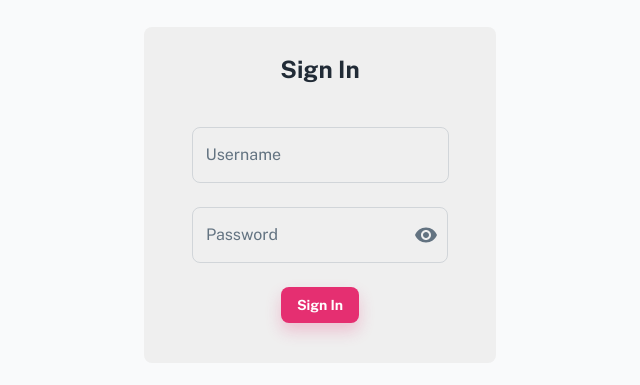
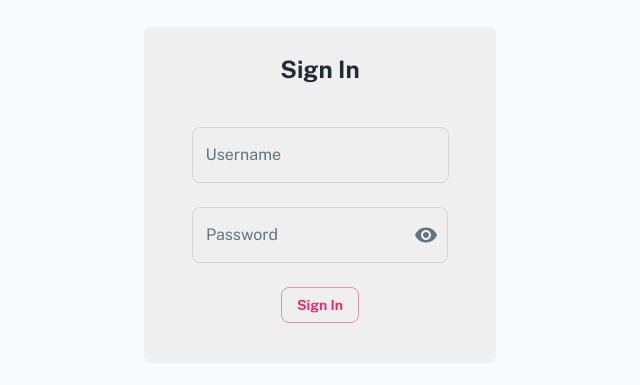
Before and after one commit to ethereum-push-notification-service/push-analytics-dashboard-frontend-old, a React (Create React App) app: page /#/login in a window 1280 px wide. Shown: the part 205-590 px from the top of the page, without its empty margins (320-960 px from the left). Built offline with nearby package versions, Linux system fonts and the light colour scheme; a web font is replaced by a local one.

Commit message:
color change

```diff
--- a/src/pages/authentication/Login.js
+++ b/src/pages/authentication/Login.js
@@ -101,7 +101,7 @@ const Login = () => {
               </FormControl>
             </Grid>
             <Grid item xs={12} lg={6} md={6}>
-              <Button variant="contained" type="submit">
+              <Button variant="outlined" type="submit">
                 Sign In
               </Button>
             </Grid>
```
